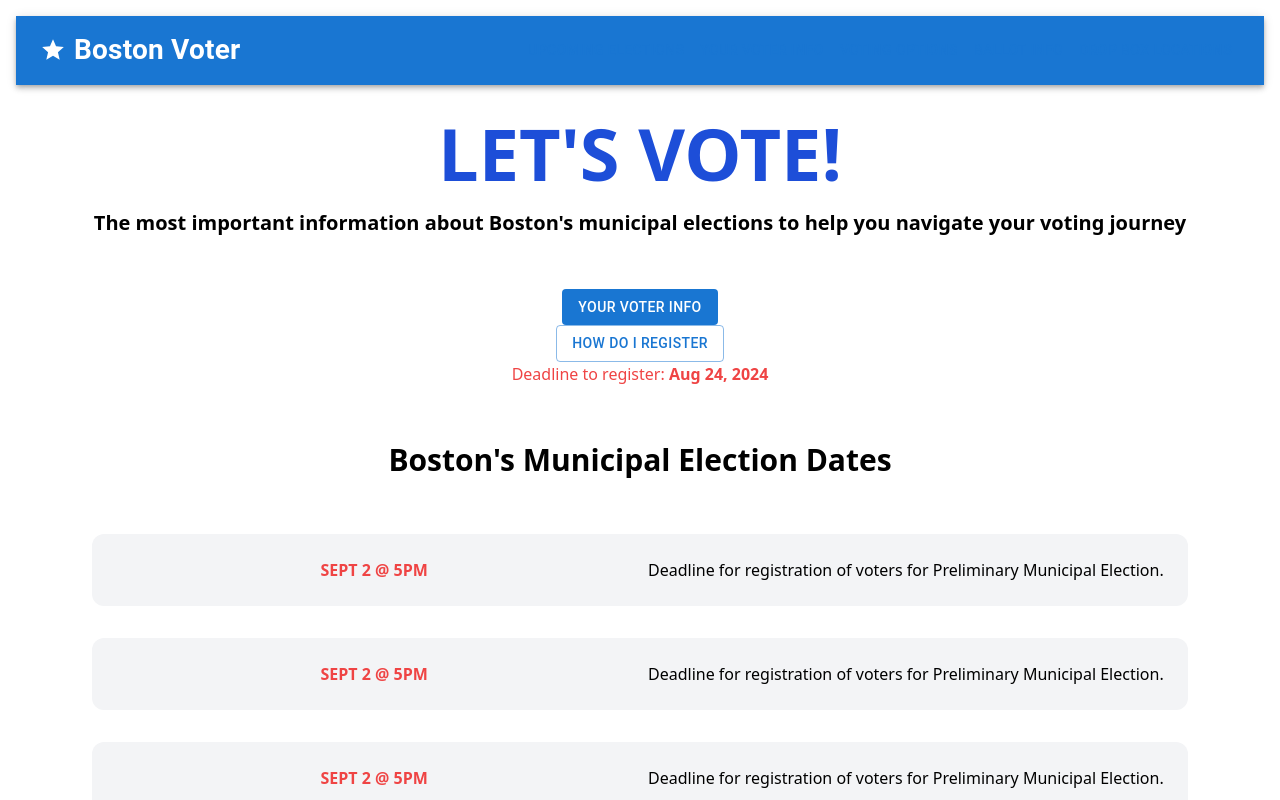
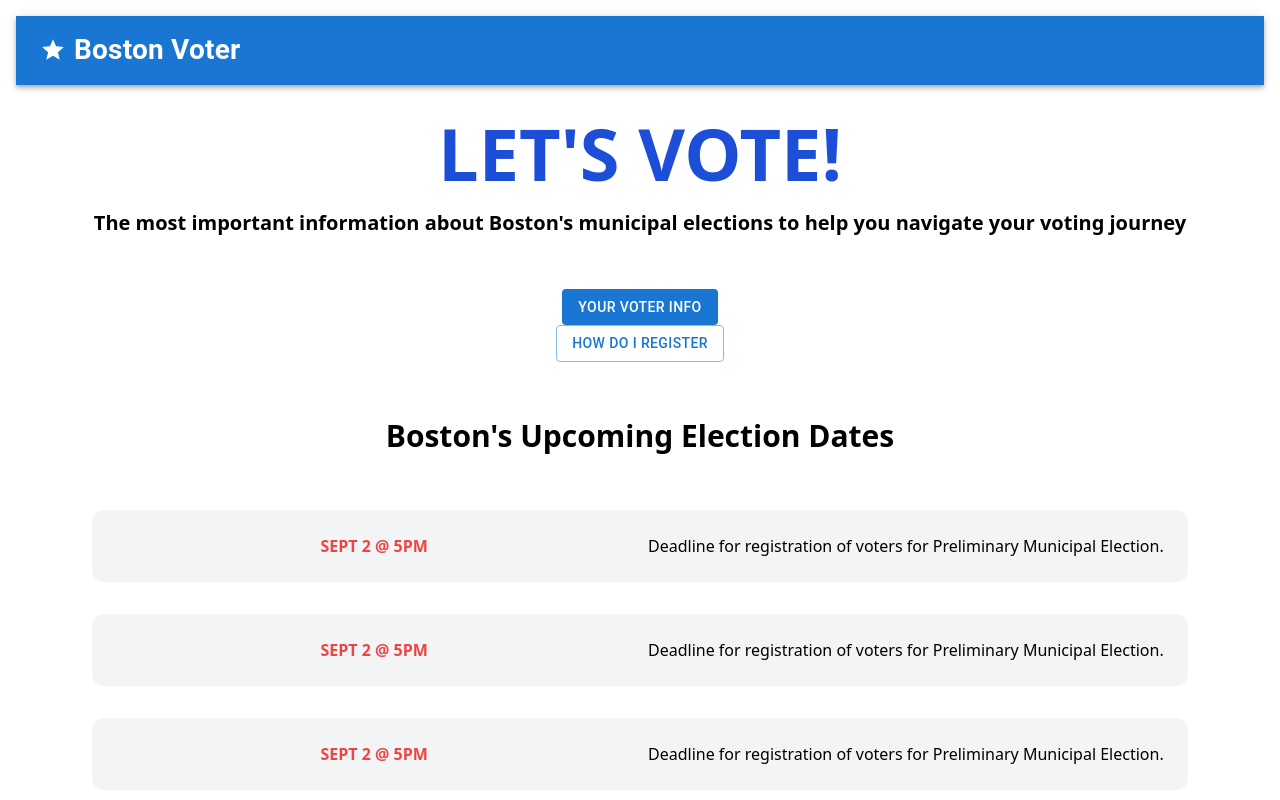
Before and after one commit to BU-Spark/pitne-voter-app, a Next.js app in the folder client/: page /upcomingElections in a window 1280 px wide. Shown: the top 800 px of the page. Built offline with nearby package versions, Linux system fonts and the light colour scheme.

Commit message:
changed some wording per Ziba's request

```diff
--- a/client/src/pages/upcomingElections/index.tsx
+++ b/client/src/pages/upcomingElections/index.tsx
@@ -19,10 +19,9 @@
             <div className='flex flex-col justify-center items-center p-4'>
                 <ButtonFill name='Your Voter Info' link='/voterInfo' className='p-4 m-4 rounded-full bg-blue-700 text-white' />
                 <ButtonFillEx name='How do I register' link='https://www.boston.gov/departments/elections/how-register-vote' variant='outlined' className='p-4 m-4 rounded-full bg-white text-blue-700 border-blue-800  hover:bg-gray-200' />
-                <p className='text-red-500'>Deadline to register: <strong>Aug 24, 2024</strong></p>
             </div>
 
-            <h1 className="text-center font-semibold text-3xl m-10">Boston&#39;s Municipal Election Dates</h1>
+            <h1 className="text-center font-semibold text-3xl m-10">Boston&#39;s Upcoming Election Dates</h1>
 
             <div className="flex items-center justify-center flex-wrap">
                 <ElectionDates />
```
